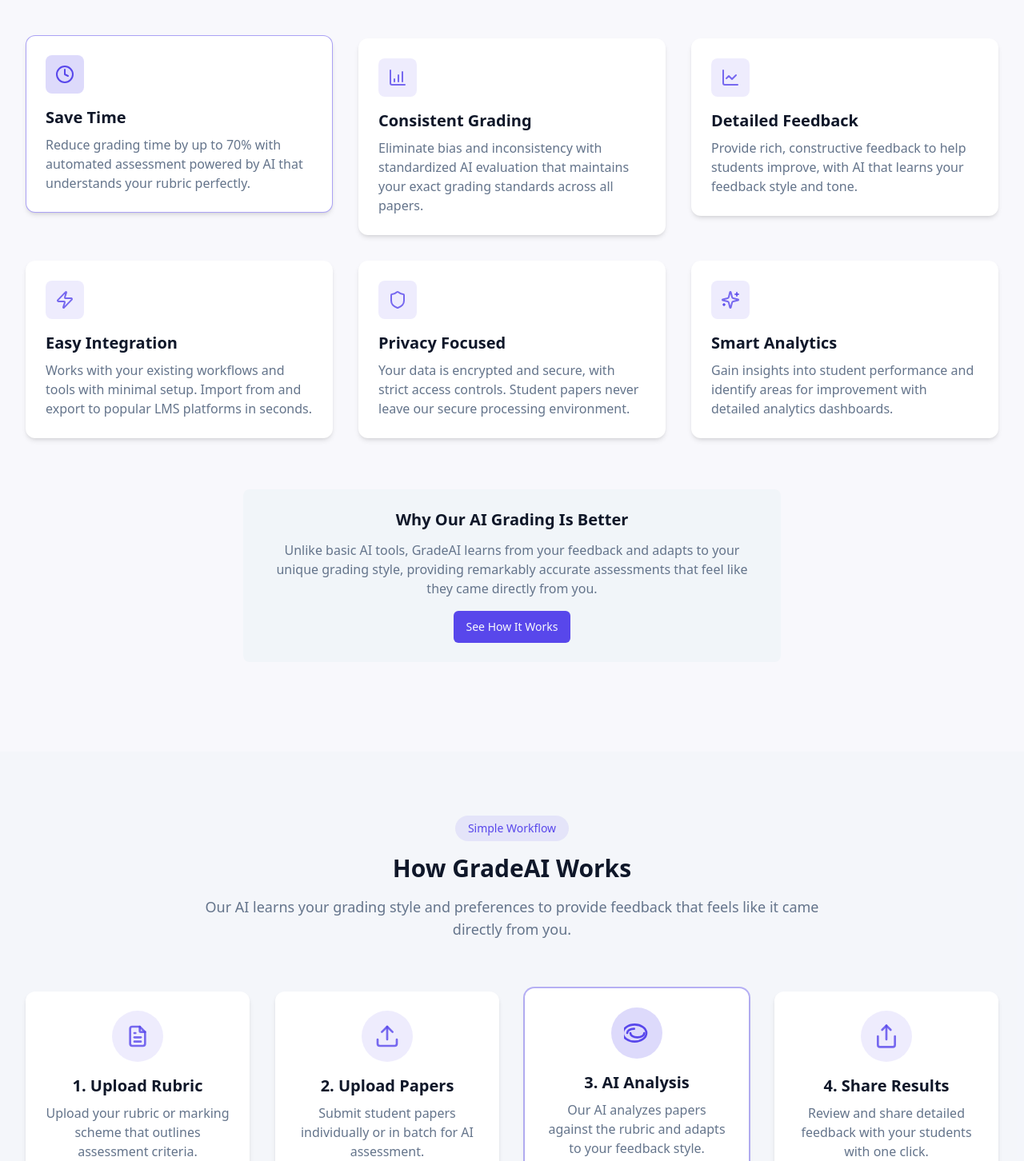
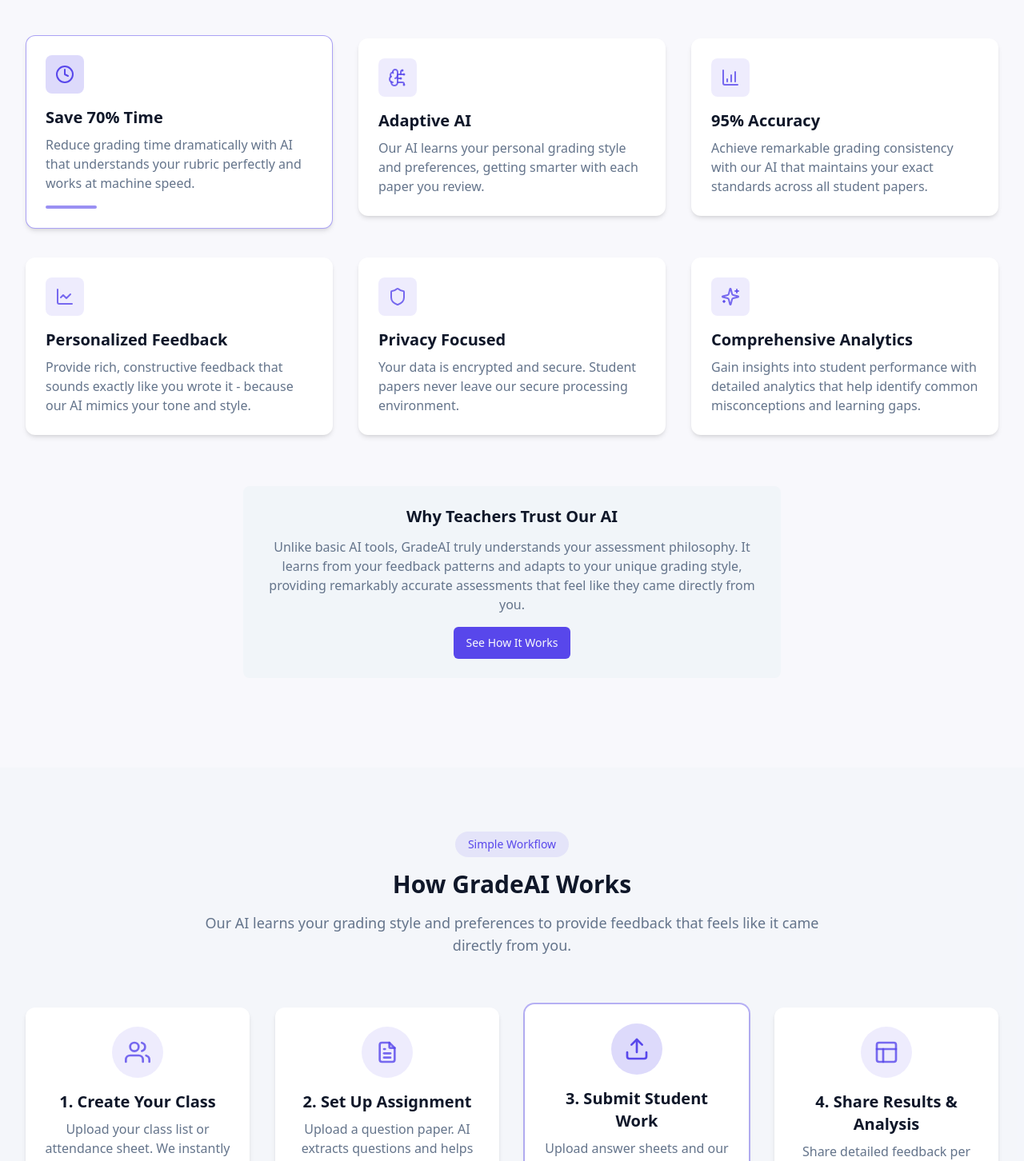
Before and after one commit to krishnagoelx/grade-ai-spark, a React (Vite) app: page / in a window 1280 px wide. Shown: the part 940-2392 px from the top of the page at 80% size. Built offline with nearby package versions, Linux system fonts and the light colour scheme.

Commit message:
Refactor: Update workflow steps
Update the workflow steps to reflect the new process, including class list upload, assignment setup, AI grading, and feedback sharing.

```diff
--- a/src/components/CTA.tsx
+++ b/src/components/CTA.tsx
@@ -1,7 +1,7 @@
 
 import { Button } from "@/components/ui/button";
 import { Link } from "react-router-dom";
-import { ArrowRight } from "lucide-react";
+import { ArrowRight, CheckCircle } from "lucide-react";
 
 const CTA = () => {
   return (
@@ -12,14 +12,34 @@ const CTA = () => {
           <div className="px-6 py-12 md:p-12 text-white relative z-10">
             <div className="max-w-3xl mx-auto text-center">
               <div className="inline-block bg-white/20 backdrop-blur-sm text-white px-4 py-1.5 rounded-full text-sm font-medium mb-4">
-                Start Using AI Today
+                AI That Understands Your Teaching Style
               </div>
               <h2 className="text-3xl md:text-4xl font-bold mb-6">
                 Ready to transform your grading process?
               </h2>
               <p className="text-lg mb-8 opacity-90">
-                Join thousands of educators who are saving time and providing better feedback with GradeAI that adapts to your unique teaching style.
+                Join thousands of educators who are saving time and providing better feedback with GradeAI that learns and adapts to your unique teaching philosophy.
               </p>
+
+              <div className="mb-8 grid grid-cols-1 md:grid-cols-2 gap-4 max-w-2xl mx-auto">
+                <div className="flex items-start space-x-2">
+                  <CheckCircle className="h-5 w-5 flex-shrink-0 mt-0.5" />
+                  <p className="text-left text-sm md:text-base">AI that continuously learns from your feedback style</p>
+                </div>
+                <div className="flex items-start space-x-2">
+                  <CheckCircle className="h-5 w-5 flex-shrink-0 mt-0.5" />
+                  <p className="text-left text-sm md:text-base">95% accuracy compared to manual grading</p>
+                </div>
+                <div className="flex items-start space-x-2">
+                  <CheckCircle className="h-5 w-5 flex-shrink-0 mt-0.5" />
+                  <p className="text-left text-sm md:text-base">Save up to 70% of your grading time</p>
+                </div>
+                <div className="flex items-start space-x-2">
+                  <CheckCircle className="h-5 w-5 flex-shrink-0 mt-0.5" />
+                  <p className="text-left text-sm md:text-base">Personalized feedback that sounds like you</p>
+                </div>
+              </div>
+
               <div className="flex flex-col sm:flex-row gap-4 justify-center">
                 <Button asChild size="lg" className="bg-white text-primary hover:bg-white/90 group">
                   <Link to="/dashboard">
--- a/src/components/FeatureCard.tsx
+++ b/src/components/FeatureCard.tsx
@@ -1,5 +1,6 @@
 
 import { LucideIcon } from "lucide-react";
+import { useState } from "react";
 
 interface FeatureCardProps {
   title: string;
@@ -9,21 +10,29 @@ interface FeatureCardProps {
 }
 
 const FeatureCard = ({ title, description, icon: Icon, isActive = false }: FeatureCardProps) => {
+  const [isHovered, setIsHovered] = useState(false);
+
   return (
     <div
-      className={`bg-white rounded-xl p-6 shadow-md border hover:shadow-lg transition-all duration-300 ${
-        isActive ? 'border-primary/50 shadow-lg transform -translate-y-1' : 'border-transparent'
+      className={`bg-white rounded-xl p-6 shadow-md border transition-all duration-300 ${
+        isActive || isHovered ? 'border-primary/50 shadow-lg transform -translate-y-1' : 'border-transparent'
       }`}
+      onMouseEnter={() => setIsHovered(true)}
+      onMouseLeave={() => setIsHovered(false)}
     >
       <div className={`w-12 h-12 rounded-lg flex items-center justify-center mb-4 transition-colors duration-300 ${
-        isActive ? 'bg-primary/20' : 'bg-primary/10'
+        isActive || isHovered ? 'bg-primary/20' : 'bg-primary/10'
       }`}>
         <Icon className={`h-6 w-6 transition-colors duration-300 ${
-          isActive ? 'text-primary' : 'text-primary/80'
+          isActive || isHovered ? 'text-primary' : 'text-primary/80'
         }`} />
       </div>
       <h3 className="text-xl font-semibold mb-2">{title}</h3>
       <p className="text-muted-foreground">{description}</p>
+
+      {(isActive || isHovered) && (
+        <div className="h-1 w-16 bg-primary/60 mt-4 rounded-full transition-all duration-300"></div>
+      )}
     </div>
   );
 };
--- a/src/components/Features.tsx
+++ b/src/components/Features.tsx
@@ -1,7 +1,7 @@
 
 import { useState } from "react";
 import FeatureCard from "./FeatureCard";
-import { ClockIcon, LineChart, Zap, Shield, Sparkles, BarChart4 } from "lucide-react";
+import { ClockIcon, LineChart, BrainCircuit, Shield, Sparkles, BarChart4 } from "lucide-react";
 import { Button } from "@/components/ui/button";
 
 const Features = () => {
@@ -9,33 +9,33 @@ const Features = () => {
 
   const features = [
     {
-      title: "Save Time",
-      description: "Reduce grading time by up to 70% with automated assessment powered by AI that understands your rubric perfectly.",
+      title: "Save 70% Time",
+      description: "Reduce grading time dramatically with AI that understands your rubric perfectly and works at machine speed.",
       icon: ClockIcon,
     },
     {
-      title: "Consistent Grading",
-      description: "Eliminate bias and inconsistency with standardized AI evaluation that maintains your exact grading standards across all papers.",
+      title: "Adaptive AI",
+      description: "Our AI learns your personal grading style and preferences, getting smarter with each paper you review.",
+      icon: BrainCircuit,
+    },
+    {
+      title: "95% Accuracy",
+      description: "Achieve remarkable grading consistency with our AI that maintains your exact standards across all student papers.",
       icon: BarChart4,
     },
     {
-      title: "Detailed Feedback",
-      description: "Provide rich, constructive feedback to help students improve, with AI that learns your feedback style and tone.",
+      title: "Personalized Feedback",
+      description: "Provide rich, constructive feedback that sounds exactly like you wrote it - because our AI mimics your tone and style.",
       icon: LineChart,
     },
     {
-      title: "Easy Integration",
-      description: "Works with your existing workflows and tools with minimal setup. Import from and export to popular LMS platforms in seconds.",
-      icon: Zap,
-    },
-    {
       title: "Privacy Focused",
-      description: "Your data is encrypted and secure, with strict access controls. Student papers never leave our secure processing environment.",
+      description: "Your data is encrypted and secure. Student papers never leave our secure processing environment.",
       icon: Shield,
     },
     {
-      title: "Smart Analytics",
-      description: "Gain insights into student performance and identify areas for improvement with detailed analytics dashboards.",
+      title: "Comprehensive Analytics",
+      description: "Gain insights into student performance with detailed analytics that help identify common misconceptions and learning gaps.",
       icon: Sparkles,
     },
   ];
@@ -72,9 +72,10 @@ const Features = () => {
 
         <div className="mt-16 text-center">
           <div className="max-w-2xl mx-auto mb-8 bg-muted p-6 rounded-lg">
-            <h3 className="text-xl font-bold mb-3">Why Our AI Grading Is Better</h3>
+            <h3 className="text-xl font-bold mb-3">Why Teachers Trust Our AI</h3>
             <p className="text-muted-foreground mb-4">
-              Unlike basic AI tools, GradeAI learns from your feedback and adapts to your unique grading style,
+              Unlike basic AI tools, GradeAI truly understands your assessment philosophy.
+              It learns from your feedback patterns and adapts to your unique grading style,
               providing remarkably accurate assessments that feel like they came directly from you.
             </p>
             <Button asChild>
--- a/src/components/StepIcons.tsx
+++ b/src/components/StepIcons.tsx
@@ -2,6 +2,26 @@
 import { LucideProps } from "lucide-react";
 
 export const Step1Icon = (props: LucideProps) => {
+  return (
+    <svg
+      {...props}
+      xmlns="http://www.w3.org/2000/svg"
+      viewBox="0 0 24 24"
+      fill="none"
+      stroke="currentColor"
+      strokeWidth="2"
+      strokeLinecap="round"
+      strokeLinejoin="round"
+    >
+      <path d="M17 21v-2a4 4 0 0 0-4-4H5a4 4 0 0 0-4 4v2"></path>
+      <circle cx="9" cy="7" r="4"></circle>
+      <path d="M23 21v-2a4 4 0 0 0-3-3.87"></path>
+      <path d="M16 3.13a4 4 0 0 1 0 7.75"></path>
+    </svg>
+  );
+};
+
+export const Step2Icon = (props: LucideProps) => {
   return (
     <svg
       {...props}
@@ -22,14 +42,14 @@ export const Step1Icon = (props: LucideProps) => {
   );
 };
 
-export const Step2Icon = (props: LucideProps) => {
+export const Step3Icon = (props: LucideProps) => {
   return (
     <svg
       {...props}
       xmlns="http://www.w3.org/2000/svg"
       viewBox="0 0 24 24"
       fill="none"
-      stroke="currentColor"
+      stroke="currentColor"a
       strokeWidth="2"
       strokeLinecap="round"
       strokeLinejoin="round"
@@ -37,25 +57,6 @@ export const Step2Icon = (props: LucideProps) => {
       <path d="M21 15v4a2 2 0 0 1-2 2H5a2 2 0 0 1-2-2v-4" />
       <polyline points="17 8 12 3 7 8" />
       <line x1="12" y1="3" x2="12" y2="15" />
-    </svg>
-  );
-};
-
-export const Step3Icon = (props: LucideProps) => {
-  return (
-    <svg
-      {...props}
-      xmlns="http://www.w3.org/2000/svg"
-      viewBox="0 0 24 24"
-      fill="none"
-      stroke="currentColor"
-      strokeWidth="2"
-      strokeLinecap="round"
-      strokeLinejoin="round"
-    >
-      <path d="M21 12c0-4.4-4.9-8-11-8S-1 7.6-1 12s4.9 8 11 8 11-3.6 11-8z"></path>
-      <path d="M3 12c0-2.2 2.9-4 6.5-4"></path>
-      <path d="M19 12c0 2.2-2.9 4-6.5 4s-6.5-1.8-6.5-4"></path>
     </svg>
   );
 };
@@ -72,9 +73,9 @@ export const Step4Icon = (props: LucideProps) => {
       strokeLinecap="round"
       strokeLinejoin="round"
     >
-      <path d="M4 12v8a2 2 0 0 0 2 2h12a2 2 0 0 0 2-2v-8" />
-      <polyline points="16 6 12 2 8 6" />
-      <line x1="12" y1="2" x2="12" y2="15" />
+      <rect x="3" y="3" width="18" height="18" rx="2" ry="2"></rect>
+      <line x1="3" y1="9" x2="21" y2="9"></line>
+      <line x1="9" y1="21" x2="9" y2="9"></line>
     </svg>
   );
 };
--- a/src/components/WorkflowSteps.tsx
+++ b/src/components/WorkflowSteps.tsx
@@ -25,23 +25,23 @@ const WorkflowSteps = () => {
   const steps = [
     {
       icon: Step1Icon,
-      title: "1. Upload Rubric",
-      description: "Upload your rubric or marking scheme that outlines assessment criteria.",
+      title: "1. Create Your Class",
+      description: "Upload your class list or attendance sheet. We instantly build your student database.",
     },
     {
       icon: Step2Icon,
-      title: "2. Upload Papers",
-      description: "Submit student papers individually or in batch for AI assessment.",
+      title: "2. Set Up Assignment",
+      description: "Upload a question paper. AI extracts questions and helps you upload a rubric and marking scheme.",
     },
     {
       icon: Step3Icon,
-      title: "3. AI Analysis",
-      description: "Our AI analyzes papers against the rubric and adapts to your feedback style.",
+      title: "3. Submit Student Work",
+      description: "Upload answer sheets and our AI auto-grades each submission using your rubric and feedback style.",
     },
     {
       icon: Step4Icon,
-      title: "4. Share Results",
-      description: "Review and share detailed feedback with your students with one click.",
+      title: "4. Share Results & Analysis",
+      description: "Share detailed feedback per question and comprehensive analysis reports with students in text format.",
     },
   ];
 
```
Also changed, not shown: src/index.css (+10 -0 lines).
